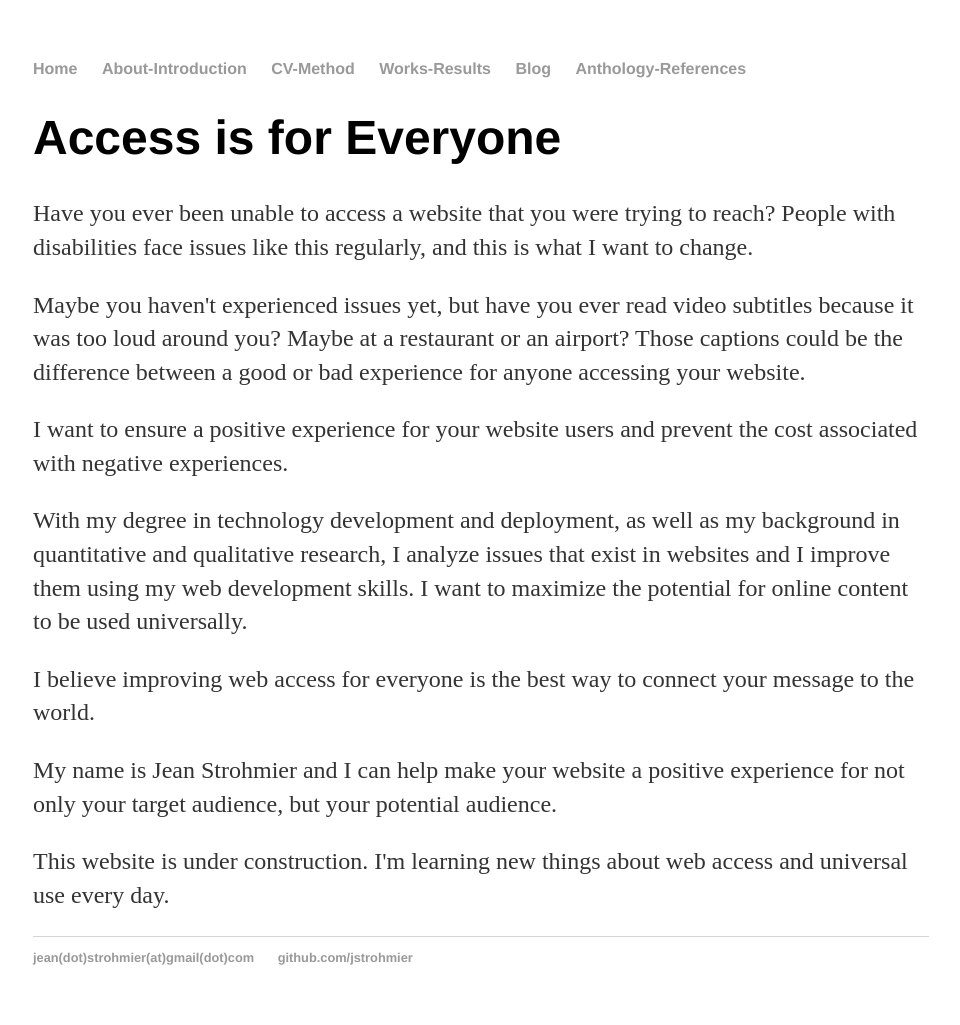
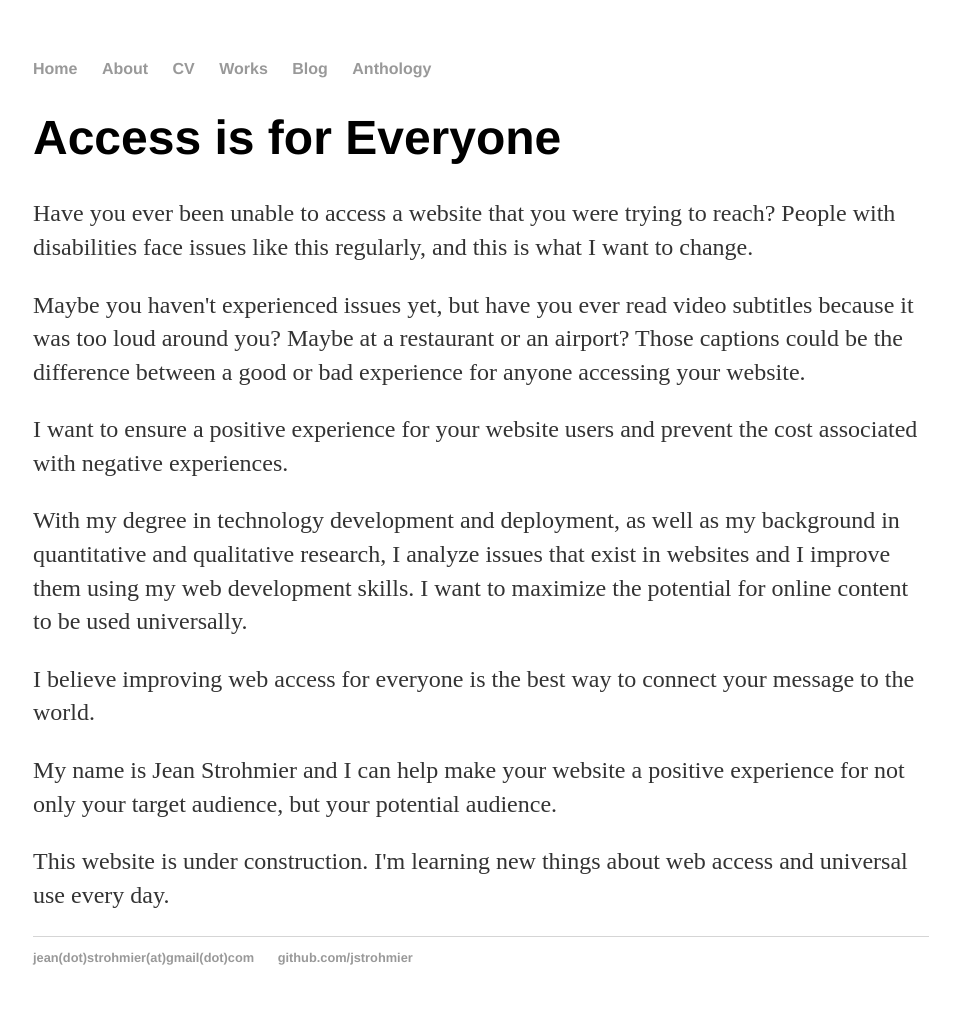
Before and after one commit to JStrohmier/jstrohmier.github.io, a Jekyll site: the page built from index.html, in a window 1280 px wide. Shown: the whole page, without its empty margins (159-1119 px from the left). Built offline with Jekyll 4.4.1, drawn with Linux system fonts in a browser that asks for light colours.

Commit message:
Update default.html

```diff
--- a/_layouts/default.html
+++ b/_layouts/default.html
@@ -26,11 +26,11 @@
 		<nav role="navigation">
 	    		<ul>
 	        		<li><a href="/">Home</a></li>
-		        	<li><a href="/about">About-Introduction</a></li>
-				<li><a href="/cv">CV-Method</a></li>
-	        		<li><a href="/works">Works-Results</a></li>
+		        	<li><a href="/about">About</a></li>
+				<li><a href="/cv">CV</a></li>
+	        		<li><a href="/works">Works</a></li>
 	        		<li><a href="/blog">Blog</a></li>
-				<li><a href="/anthology">Anthology-References</a></li>
+				<li><a href="/anthology">Anthology</a></li>
 	    		</ul>
 		</nav>
 		<div class="container">
```
